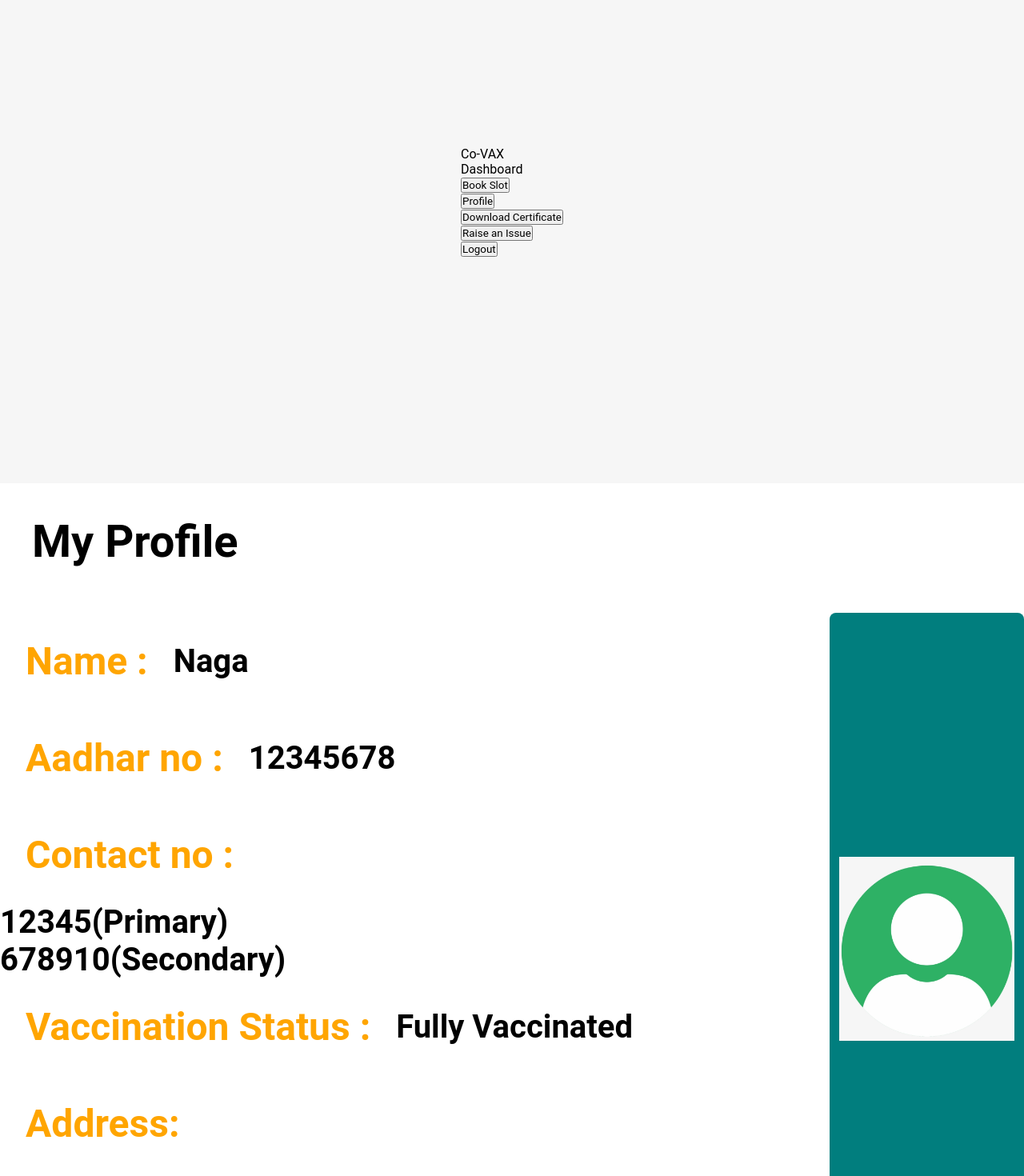
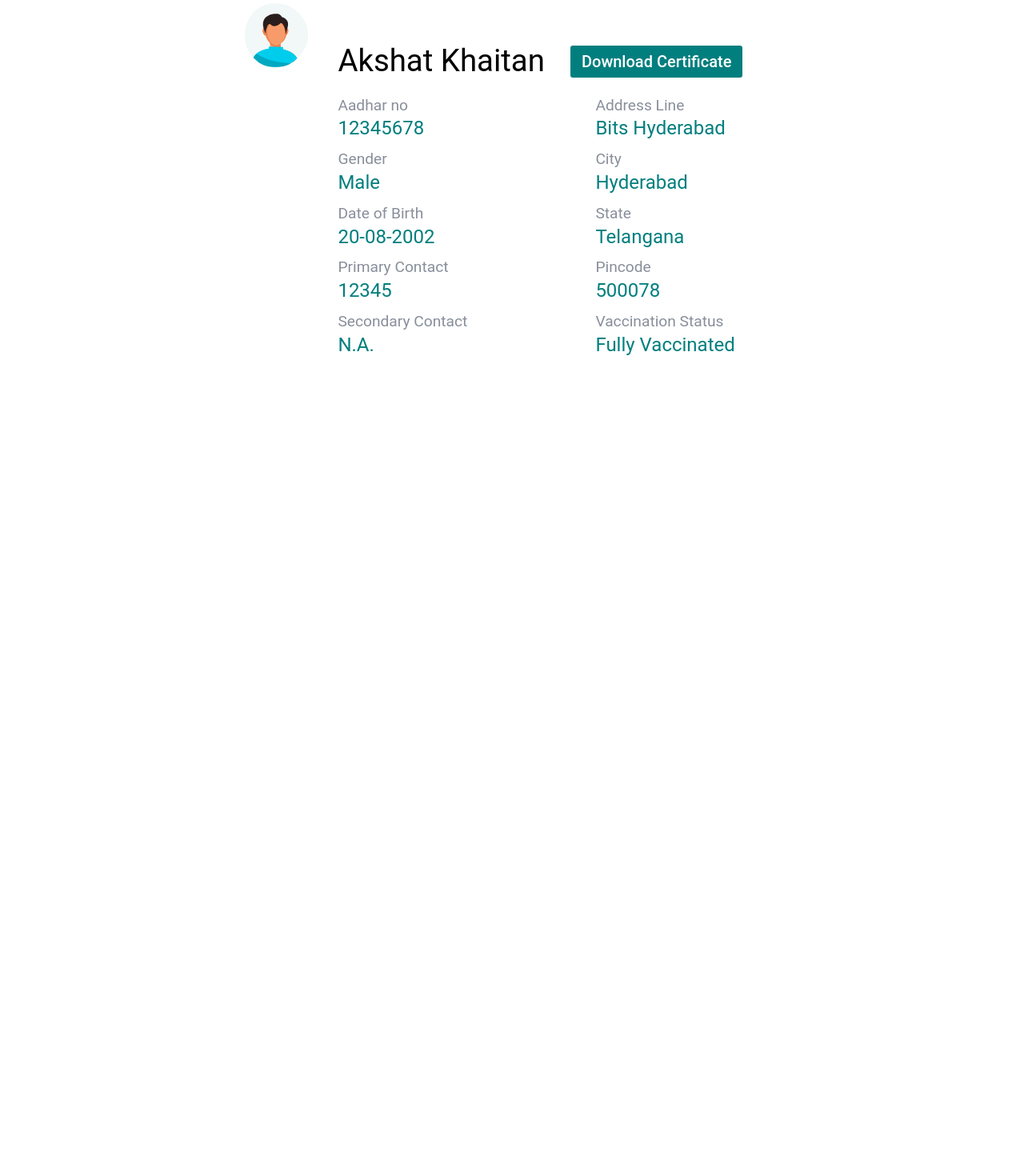
Before and after one commit to dhan-ush/Co-VAX, a React (Create React App) app in the folder client/: page /profile in a window 1280 px wide. Shown: the part 100-1570 px from the top of the page at 80% size. After the commit the page ends 800 px from the top, so only its background shows below. Built offline with nearby package versions, Linux system fonts and the light colour scheme; the HTML template or start-up script is replaced by a standard one.

Commit message:
pre pull commit (profile backend)

```diff
--- a/client/src/components/Profile.js
+++ b/client/src/components/Profile.js
@@ -1,18 +1,18 @@
 import React from "react";
-import styles from "../styles/userprofile.module.css";
-import st from "../styles/userlogin.module.css";
+import st from "../styles/userprofile.module.css";
 import Logo from "../assets/user.png";
 import { Link } from "react-router-dom";
+import ProfileIcon from"../assets/icon-man.svg";
 
 function Profile() {
-  const userData = {
+  const user = {
     aadhar: 12345678,
-    name: "Naga",
+    name: "Akshat Khaitan",
     password: "naga",
-    confirm_password: "naga",
+    gender:"Male",
     date_of_birth: "20-08-2002",
     primary_number: "12345",
-    secondary_number: "678910",
+    secondary_number: "",
     vaccination_status: 2,
     address_line: "Bits Hyderabad",
     pincode: "500078",
@@ -27,87 +27,68 @@ function Profile() {
   return (
     <>
         <div className={st.outer}>
-        <div className={st.navbar}>
-          <div className={st.logo}>
-            Co-VAX&nbsp;&nbsp;
-            {/* </div> */}
-            <div className={st.dashlogo}>Dashboard</div>
+          <div className={st.box}>
+            <div className={st.left}>
+              <div className={st.icon}>
+              <img src={ProfileIcon} className={st.img} alt="Profile Icon"></img>
               </div>
-          <div className={st.navRight}>
-            <div className={st.logout}>
-              <Link to="/" style={{ textDecoration: "none" }}>
-                <button className={st.linkk}>Book Slot</button>
-              </Link>
             </div>
-            <div className={st.logout}>
-              <Link to="/" style={{ textDecoration: "none" }}>
-                <button className={st.linkk}>Profile</button>
-              </Link>
+
+            <div className={st.right}>
+              <div className={st.rightTop}>
+              <div className={st.content1}>{user.name}</div>
+              {user.vaccination_status==0?<div></div>:
+              <div className={st.buttondiv} >
+              <button className={st.download}>Download Certificate</button>
               </div>
-            <div className={st.logout}>
-              <Link to="/" style={{ textDecoration: "none" }}>
-                <button className={st.linkk}>Download Certificate</button>
-              </Link>
+              }
               </div>
-            <div className={st.logout}>
-              <button>Raise an Issue</button>
+              <div className={st.rightBottom}>
+              <div className={st.innerLeft}>
+                <div className={st.row}>
+                  <div className={st.fieldName}>Aadhar no</div>
+                  <div className={st.content}>{user.aadhar}</div>
                 </div>
-            <div className={st.logout}>
-              <Link to="/" style={{ textDecoration: "none" }}>
-                <button className={st.linkk}>Logout</button>
-              </Link>
+                <div className={st.row}>
+                  <div className={st.fieldName}>Gender</div>
+                  <div className={st.content}>{user.gender}</div>
+                </div>
+                <div className={st.row}>
+                  <div className={st.fieldName}>Date of Birth</div>
+                  <div className={st.content}>{user.date_of_birth}</div>
+                </div>
+                <div className={st.row}>
+                  <div className={st.fieldName}>Primary Contact</div>
+                  <div className={st.content}>{user.primary_number}</div>
+                </div>
+                <div className={st.row}>
+                  <div className={st.fieldName}>Secondary Contact</div>
+                  <div className={st.content}>{user.secondary_number!=''?user.secondary_number:"N.A."}</div>
+                </div>
+              </div>
+              <div className={st.innerRight}>
+                <div className={st.row}>
+                  <div className={st.fieldName}>Address Line</div>
+                  <div className={st.content}>{user.address_line}</div>
+                </div>
+                <div className={st.row}>
+                  <div className={st.fieldName}>City</div>
+                  <div className={st.content}>{user.city}</div>
+                </div>
+                <div className={st.row}>
+                  <div className={st.fieldName}>State</div>
+                  <div className={st.content}>{user.state}</div>
+                </div>
+                <div className={st.row}>
+                  <div className={st.fieldName}>Pincode</div>
+                  <div className={st.content}>{user.pincode}</div>
+                </div>
+                <div className={st.row}>
+                  <div className={st.fieldName}>Vaccination Status</div>
+                  <div className={st.content}>{getStatus(user.vaccination_status)}</div>
                 </div>
               </div>
               </div>
-      </div>
-      <div className={styles.outer}>
-        <div className={styles.title}>My Profile</div>
-        <div className={styles.inouter}>
-          <div className={styles.details}>
-            <div className={styles.row}>
-              <div className={styles.fieldName}>Name :</div>{" "}
-              <div className={styles.content}>{userData.name}</div>
-            </div>
-            <div className={styles.row}>
-              <div className={styles.fieldName}>Aadhar no :</div>{" "}
-              <div className={styles.content}>{userData.aadhar}</div>
-            </div>
-            <div className={styles.row}>
-              <div className={styles.fieldName}>Contact no :</div>
-            </div>
-            <div className={styles.row}>
-              <div className={styles.content}>
-                {userData.primary_number}(Primary)
-              </div>
-            </div>
-            <div className={styles.row}>
-              <div className={styles.content}>
-                {userData.secondary_number}(Secondary)
-              </div>
-            </div>
-            <div className={styles.row}>
-              <div className={styles.fieldName}>Vaccination Status :</div>{" "}
-              <div className={styles.content}>
-                {getStatus(userData.vaccination_status)}
-              </div>
-            </div>
-            <div className={styles.row}>
-              <div className={styles.fieldName}>Address:</div> <br />
-            </div>
-            <div className={styles.row}>
-              <div className={styles.content}>{userData.address_line}</div>
-            </div>
-            <div className={styles.row}>
-              <div className={styles.content}>{userData.pincode}</div>
-            </div>
-            <div className={styles.row}>
-              <div className={styles.content}>
-                {userData.city}, {userData.state}
-              </div>
-            </div>
-          </div>
-          <div className={st.box_left}>
-            <img className={st.userLogImg} src={Logo} alt="Logo" />
             </div>
           </div>
         </div>
--- a/client/src/components/UserDash.js
+++ b/client/src/components/UserDash.js
@@ -8,25 +8,30 @@ import Profile from './Profile';
 import DownloadCerti from './DownloadCerti.js';
 
 function UserDash() {
-    const [issue,setIssue]=useState(1);
+    const [issue,setIssue]=useState(2);
   return (
     <>
     <div className={st.outer}>
         <div className={st.navbar}>
                     <div className={st.logo}>
                         Co-VAX&nbsp;&nbsp;
-                        {/* </div> */}
                     <div className={st.dashlogo}>Dashboard</div>
                     </div>
                     <div className={st.navRight}>
                         <div className={st.logout}>
-                            <Link to="/" style={{ textDecoration: "none" }}><button className={st.linkk}>Book Slot</button></Link>
+                            <button onClick={ () => setIssue(1)
+                            }
+                            className={st.linkk}>Book Slot</button>
                         </div>
                         <div className={st.logout}>
-                            <Link to="/" style={{ textDecoration: "none" }}><button className={st.linkk}>Profile</button></Link>
+                            <button onClick={ () => setIssue(2)
+                            }
+                            className={st.linkk}>Profile</button>
                         </div>
                         <div className={st.logout}>
-                            <Link to="/" style={{ textDecoration: "none" }}><button className={st.linkk}>Download Certificate</button></Link>
+                            <button onClick={ () => setIssue(3)
+                            }
+                            className={st.linkk}>Download Certificate</button>
                         </div>
                         <div className={st.logout}>
                             <button onClick={ () => setIssue(4)
@@ -38,7 +43,12 @@ function UserDash() {
                     </div>
             </div>
             <div className={st.lower}>
-                        {issue==4?<RaiseIssue/>:<BookSlot/>}
+                        {
+                            issue==1?<BookSlot/>:
+                            issue==2?<Profile/>:
+                            issue==3?<DownloadCerti/>:
+                            <RaiseIssue/>
+                        }
             </div>
     </div>
     </>
--- a/client/src/styles/userprofile.module.css
+++ b/client/src/styles/userprofile.module.css
@@ -1,43 +1,108 @@
-.title {
-    font-weight: bolder;
-    font-size: 3.5em;
-    padding: 5vh;
-    margin-bottom: 2vh;
+* {
+    margin: 0;
+    padding: 0;
+    box-sizing: border-box;
+    color: black;
+    font-family: "Roboto",sans-serif;
+}
+.outer{
+    height: 88vh;
+    width: 100%;
+    display: flex;
+    justify-content: center;
+    align-items: center;
+}
+.box{
+    background-color: white;
+    width: 58vw;
+    height:70vh;
+    display: flex;
+    align-items: center;
+    padding: 2em;
+    border-radius: 1.2em;
+}
+.left{
+    display: flex;
+    flex-direction: column;
+    justify-content: flex-start;
+    height: 100%;
+    margin-right: 2em;
+}
+.rightBottom{
+    /* margin-top: 0.em; */
+    display: flex;
+}
+.innerLeft{
+    margin-right: 6em;
+}
+.right{
+    display: flex;
+    flex-direction: column;
+}
+.row{
+    display: flex;
+    flex-direction: column;
+}
+.img{
+    width: 7vw;
+    height: 10vh;
+}
+.innerLeft,.innerRight{
+    display: flex;
+    flex-direction: column;
+}
+.rightTop{
+    display: flex;
+    /* margin-bottom: 0.2em; */
+    /* align-items: center; */
 }
 
-.row {
-    display: flex;
-    align-items: center;
+.content1,.content11{
+    font-size: 2.4em;
+    margin-bottom: 0.4em;
+    /* position: relative;
+    right: 1.5em; */
 }
 
-.fieldName {
-    font-weight: bolder;
-    font-size: 3em;
-    margin: 4vh;
-    color: orange;
+.content11{
+    visibility: hidden;
 }
 
-.content {
-    font-size: 2.5em;
-    font-weight: bold;
-    /* color: orange; */
+.fieldName{
+    color: #888f9b;
+    margin-bottom: 0.2em;
+    font-size: 1.2em;
+
+}
+.innerRight{
+    margin-left: 5vw;
+}
+.row{
+    margin:0.4em 0em;
 }
 
-.outer {
-    height: 90vh;
-    /* background-image: url(../../assets/profilebg.jpg); */
-    background-repeat: no-repeat;
-    background-size: cover;
-    background-position: center;
+.content{
+    font-size: 1.5em;
+    color: rgb(1, 126, 126)
 }
 
-.inouter {
-    display: flex;
-    flex-direction: row;
-    justify-content: space-between;
+.buttondiv{
+    margin-left: 2.5vw;
+
+    position: relative;
+    top: 0.5vh;
+    /* bottom: 5vh; */
+    /* left: 12vw; */
 }
+.download{
+    background-color: rgb(1, 126, 126);
+    font-family: 'Roboto',sans-serif;
+    border:2px solid rgb(1, 126, 126);
+    border-radius: 0.15em;
+    padding:0.3em 0.6em;
+    color: white;
+    cursor: pointer;
+    font-size: 20px;
+    font-weight: 500;
 
-.pic {
-    margin-right: 25vw;
-    size: 10em;
 }
```
Also changed, not shown: 1 other file (tests, documents, lock files or other folders). Lines whose indentation alone changed are shown as unchanged.
